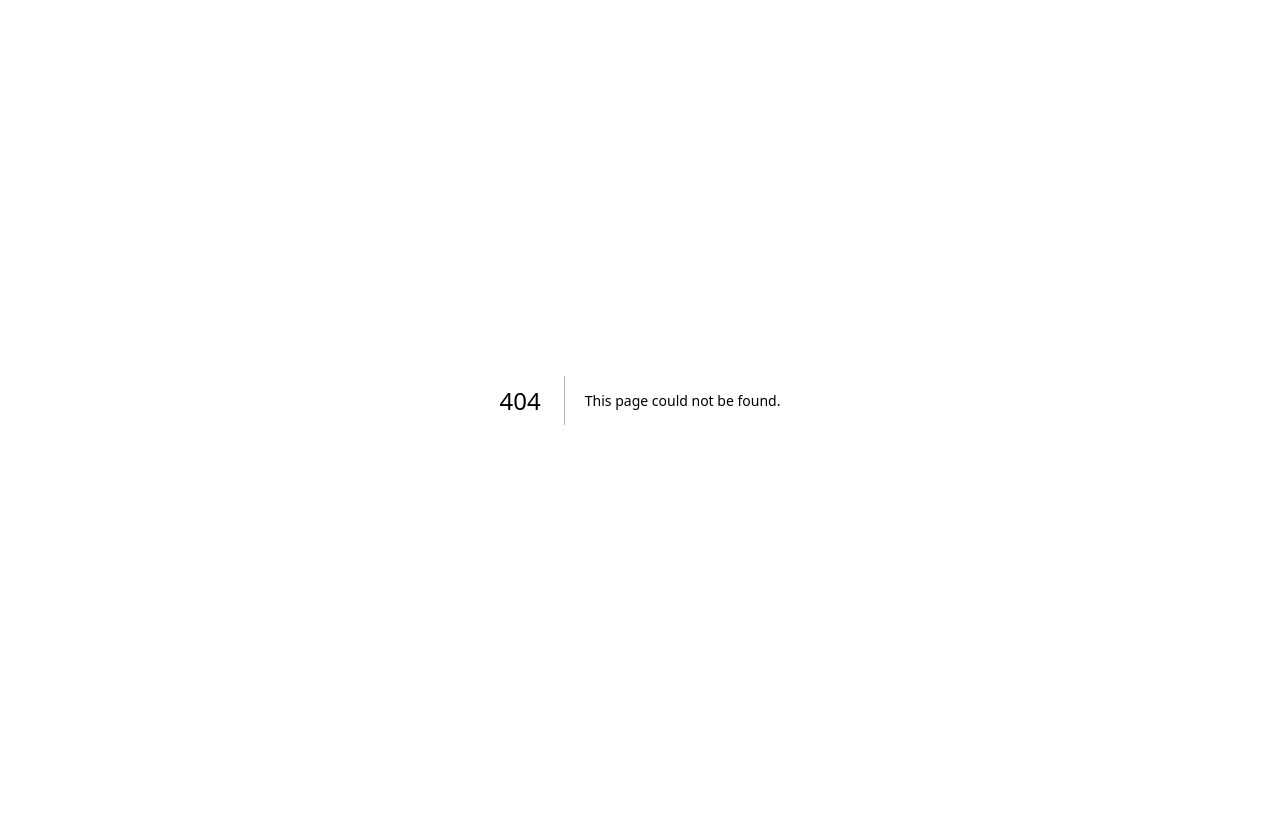
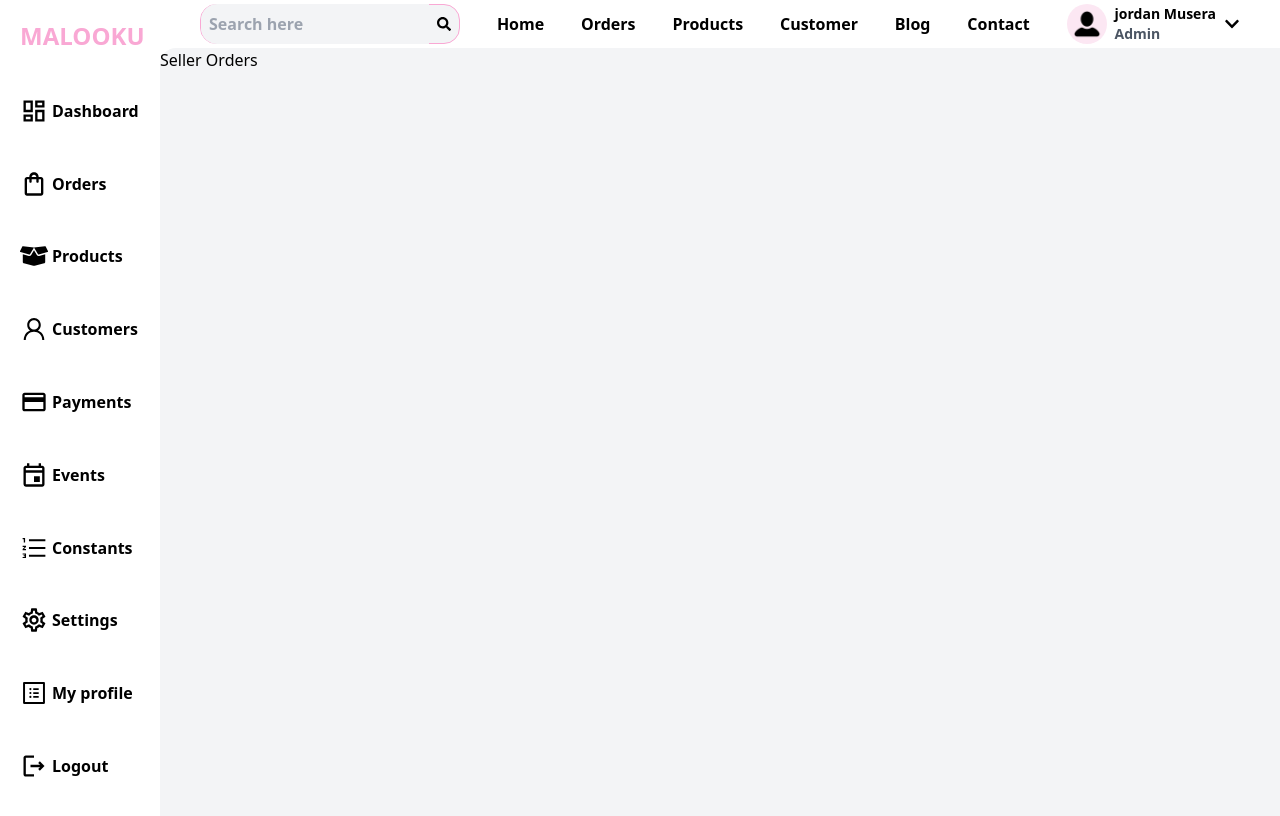
Before and after one commit to JordanMusera/malooku_shopping_website, a Next.js app: page /adminHome in a window 1280 px wide. Before the commit this address had no page. Shown: the top 816 px of the page. Built offline with nearby package versions, Linux system fonts and the light colour scheme.

Commit message:
5:18pm-12/11/2024-commit

```diff
--- a/package.json
+++ b/package.json
@@ -10,6 +10,7 @@
   },
   "dependencies": {
     "@reduxjs/toolkit": "^2.2.8",
+    "antd": "^5.22.0",
     "bcrypt": "^5.1.1",
     "cloudinary": "^2.5.1",
     "cookie": "^0.7.2",
--- /dev/null
+++ b/src/app/adminHome/page.tsx
@@ -0,0 +1,22 @@
+import React from 'react'
+import SellerSideBar from '../components/SellerSideBar'
+import SellerTopBar from '../components/SellerTopBar'
+import SellerOrders from '../components/SellerOrders'
+
+const page = () => {
+  return (
+    <div className='h-screen bg-white w-screen grid grid-cols-8'>
+       <div className='col-span-1 bg-white h-full'>
+        <SellerSideBar/>
+       </div>
+       <div className='col-span-7 h-full'>
+        <SellerTopBar/>
+        <div className='h-full bg-gray-100 rounded-tl-2xl'>
+          <SellerOrders/>
+        </div>
+       </div>
+    </div>
+  )
+}
+
+export default page
--- /dev/null
+++ b/src/app/api/orders/controller/route.ts
@@ -0,0 +1,18 @@
+import dbConnect from "@/app/config/database";
+import Order from "@/app/models/order";
+import { NextRequest, NextResponse } from "next/server";
+
+export async function GET(request:NextRequest){
+    try {
+     await dbConnect();
+
+    const orders = await Order.find({});
+    if(orders){
+        return NextResponse.json({success:true,message:'Orders fetched',content:orders});
+    }
+    return NextResponse.json({success:false,message:'No orders found!'})
+    } catch (error) {
+        return NextResponse.json({success:false,message:'Server error occurred!'});
+    }
+
+}
--- /dev/null
+++ b/src/app/components/SellerOrders.tsx
@@ -0,0 +1,26 @@
+import React, { useEffect, useState } from 'react'
+
+const SellerOrders = () => {
+    const [ordersArr,setOrdersArr] = useState([])
+
+    useEffect(()=>{
+        const fetchOrders=async()=>{
+            const res = await fetch('/api/orders/controller',{
+                method:'GET'
+            });
+            if(res.ok){
+                const response = await res.json();
+                if(response.success){
+                    setOrdersArr(response.content);
+                }
+            }
+        }
+    })
+  return (
+    <div>
+        Seller Orders
+    </div>
+  )
+}
+
+export default SellerOrders
--- /dev/null
+++ b/src/app/components/SellerSideBar.tsx
@@ -0,0 +1,63 @@
+import React from 'react'
+import { MdOutlineDashboard,MdOutlineShoppingBag,MdOutlinePayment,MdOutlineSettings,MdOutlineLogout,MdOutlineEventSeat, MdOutlineEvent } from 'react-icons/md'
+import { FaBoxOpen } from 'react-icons/fa'
+import { AiOutlineUser,AiOutlineProfile,AiOutlineOrderedList } from 'react-icons/ai'
+
+const sellerSideBar = () => {
+  return (
+    <div className='w-full h-full flex flex-col justify-between p-5 text-md text-black font-semibold'>
+      <label className='font-extrabold text-2xl text-pink-300'>MALOOKU</label>
+      <button className='flex gap-1 items-center'>
+        <MdOutlineDashboard className='w-7 h-7'/>
+        <p>Dashboard</p>
+      </button>
+      <button className='flex gap-1 items-center'>
+        <MdOutlineShoppingBag className='w-7 h-7'/>
+        <p>Orders</p>
+      </button>
+
+      <button className='flex gap-1 items-center'>
+        <FaBoxOpen className='w-7 h-7'/>
+        <p>Products</p>
+      </button>
+
+      <button className='flex gap-1 items-center'>
+        <AiOutlineUser className='w-7 h-7'/>
+        <p>Customers</p>
+      </button>
+
+      <button className='flex gap-1 items-center'>
+        <MdOutlinePayment className='w-7 h-7'/>
+        <p>Payments</p>
+      </button>
+
+      <button className='flex gap-1 items-center'>
+        <MdOutlineEvent className='w-7 h-7'/>
+        <p>Events</p>
+      </button>
+
+      <button className='flex gap-1 items-center'>
+        <AiOutlineOrderedList className='w-7 h-7'/>
+        <p>Constants</p>
+      </button>
+
+      <button className='flex gap-1 items-center'>
+        <MdOutlineSettings className='w-7 h-7'/>
+        <p>Settings</p>
+      </button>
+
+      <button className='flex gap-1 items-center'>
+        <AiOutlineProfile className='w-7 h-7'/>
+        <p>My profile</p>
+      </button>
+
+      <button className='flex gap-1 items-center'>
+        <MdOutlineLogout className='w-7 h-7'/>
+        <p>Logout</p>
+      </button>
+
+    </div>
+  )
+}
+
+export default sellerSideBar
--- /dev/null
+++ b/src/app/components/SellerTopBar.tsx
@@ -0,0 +1,33 @@
+import React from 'react'
+import { FaSearch,FaChevronDown } from 'react-icons/fa'
+
+const SellerTopBar = () => {
+  return (
+    <div className='bg-white h-12 w-full flex justify-between gap-6 text-black font-semibold py-1 px-10'>
+      <div className='flex justify-between items-center bg-gray-100 w-1/4 h-full border-pink-300 border rounded-2xl'>
+        <input type='text' placeholder='Search here' className='w-full bg-gray-100 rounded-s-2xl p-2'/>
+        <FaSearch className='w-4 h-4 mx-2'/>
+      </div>
+
+      <button>Home</button>
+      <button>Orders</button>
+      <button>Products</button>
+      <button>Customer</button>
+      <button>Blog</button>
+      <button>Contact</button>
+
+      <button className='flex gap-2 items-center justify-end'>
+        <div className='h-10 w-10 rounded-full bg-pink-100 flex items-center justify-center'>
+          <img src="/user_icon.png" alt="" width={30} height={30} className='object-contain'/>
+        </div>
+        <div className='text-start text-sm'>
+          <p className='text-black'>jordan Musera</p>
+          <p className='text-gray-600'>Admin</p>
+        </div>
+        <FaChevronDown/>
+      </button>
+    </div>
+  )
+}
+
+export default SellerTopBar
```
Also changed, not shown: 1 other file (tests, documents, lock files or other folders).
